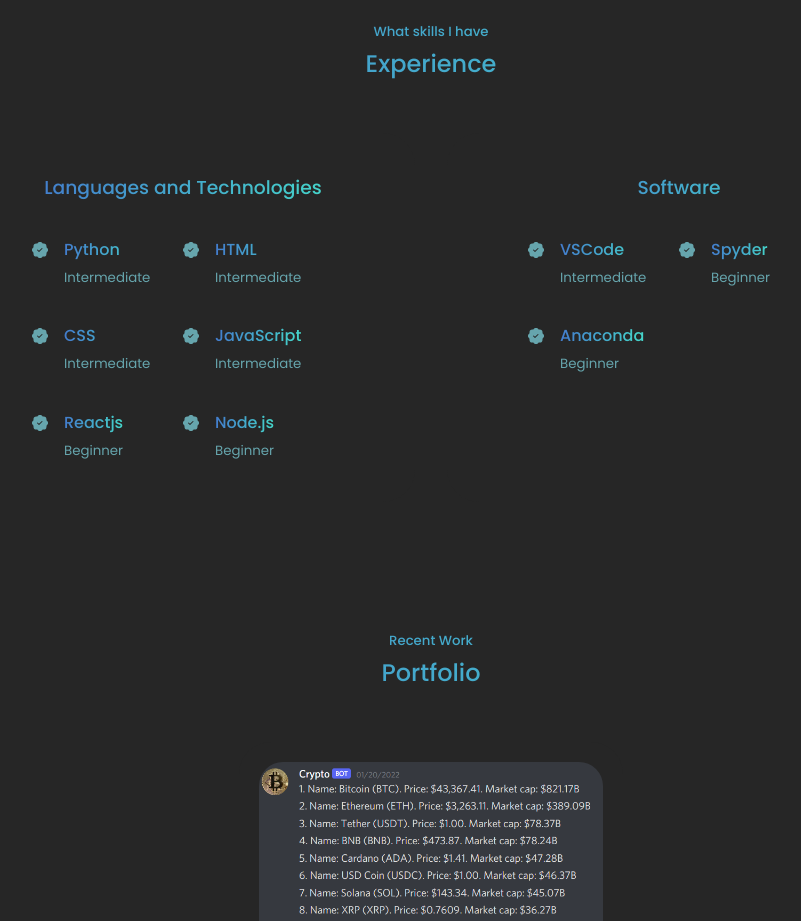
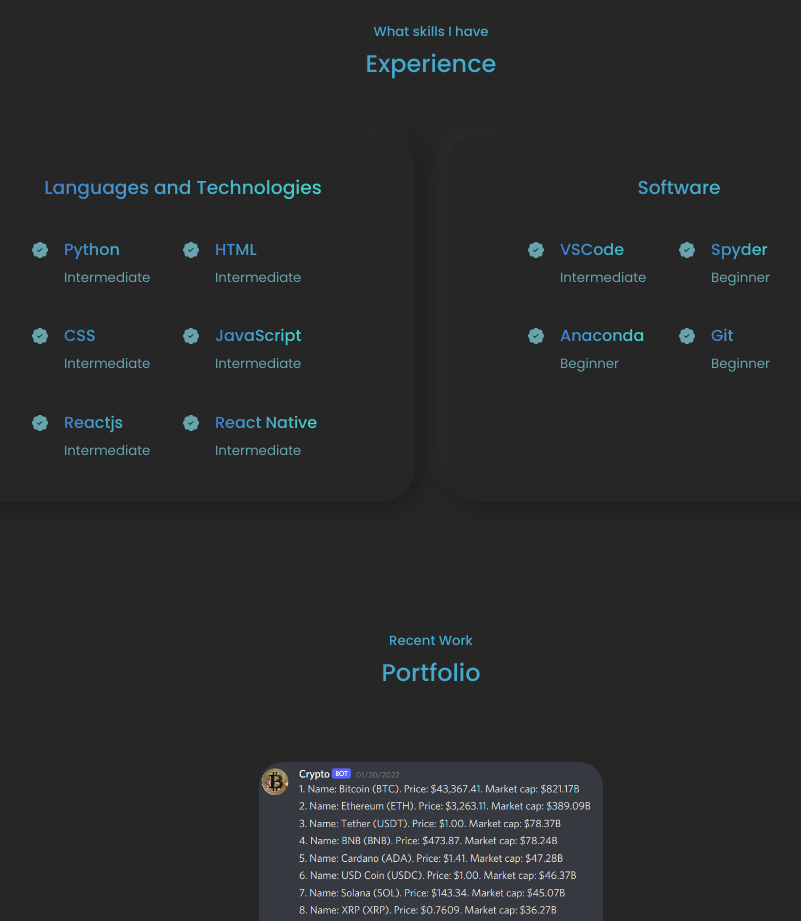
Before and after one commit to BrumaMan/Portfolio-Website, a React (Create React App) app in the folder react-website/: page / in a window 1280 px wide. Shown: the part 1200-2121 px from the top of the page, without its empty margins (209-1010 px from the left). Built offline with nearby package versions, Linux system fonts and the light colour scheme.

Commit message:
Updated experience details and style

```diff
--- a/react-website/src/components/experience/experience.css
+++ b/react-website/src/components/experience/experience.css
@@ -7,8 +7,12 @@
 .experience__container > div {
   background-color: var(--color-bg-variant);
   padding: 2.4rem 5rem;
-  border-radius: 2rem;
+  border-radius: 35px;
+  background: #262626;
+  box-shadow:  7px 7px 14px #202020,
+  -7px -7px 14px #2c2c2c;
   border: 1px solid transparent;
+  transition: var(--transition);
 }
 
 .experience__container > div:hover {
@@ -61,7 +65,7 @@
 
 @media screen and (max-width: 600px) {
   .experience__container {
-    gap: 1rem;
+    gap: 1.5rem;
   }
 
   .experience__container > div {
--- a/react-website/src/components/experience/experience.jsx
+++ b/react-website/src/components/experience/experience.jsx
@@ -44,14 +44,14 @@
               <BsPatchCheckFill className="experience__details-icon" />
               <div>
                 <h4>Reactjs</h4>
-                <small className="text-light">Beginner</small>
+                <small className="text-light">Intermediate</small>
               </div>
             </article>
             <article className="experience__details">
               <BsPatchCheckFill className="experience__details-icon" />
               <div>
-                <h4>Node.js</h4>
-                <small className="text-light">Beginner</small>
+                <h4>React Native</h4>
+                <small className="text-light">Intermediate</small>
               </div>
             </article>
           </div>
@@ -80,6 +80,13 @@
                 <small className="text-light">Beginner</small>
               </div>
             </article>
+              <article className="experience__details">
+                  <BsPatchCheckFill className="experience__details-icon" />
+                  <div>
+                      <h4>Git</h4>
+                      <small className="text-light">Beginner</small>
+                  </div>
+              </article>
           </div>
         </div>
       </div>
```
